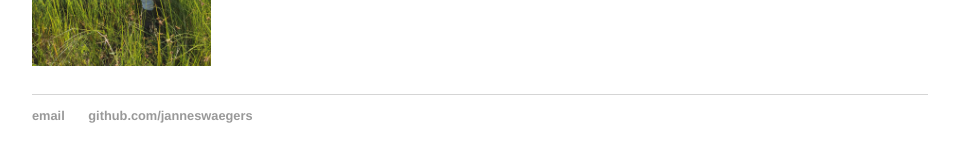
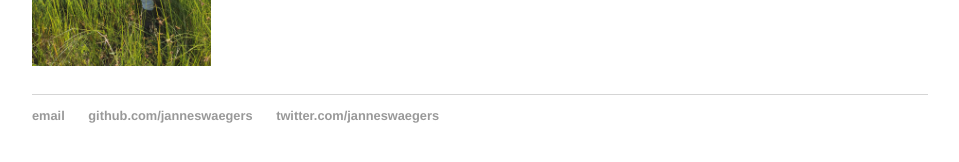
Before and after one commit to janneswaegers/janneswaegers.github.io, a Jekyll site: the page built from index.html, in a window 1280 px wide. Shown: the part 479-641 px from the top of the page, without its empty margins (160-1119 px from the left). Built offline with Jekyll 4.4.1, drawn with Linux system fonts in a browser that asks for light colours.

Commit message:
Update default.html

```diff
--- a/_layouts/default.html
+++ b/_layouts/default.html
@@ -23,6 +23,7 @@
 	    		<ul>
 	        		<li><a href="mailto:janne.swaegers@kuleuven.be">email</a></li>
 	        		<li><a href="https://github.com/janneswaegers">github.com/janneswaegers</a></li>
+				<li><a href="https://twitter.com/janneswaegers">twitter.com/janneswaegers</a></li>
 				</ul>
 			</footer>
 		</body>
```
